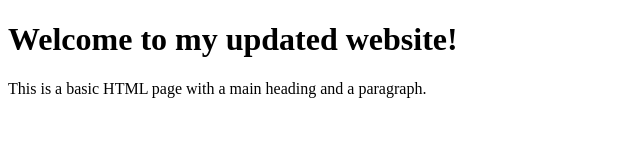
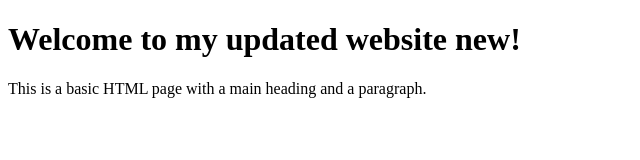
Before and after one commit to yogeshkumarj7/demo2, a plain HTML site: page index.html in a window 1280 px wide. Shown: the whole page, without its empty margins (0-640 px from the left). Drawn offline with Linux system fonts and the light colour scheme.

Commit message:
Update index.html

```diff
--- a/index.html
+++ b/index.html
@@ -6,7 +6,7 @@
     <title>My Simple Website</title>
 </head>
 <body>
-    <h1>Welcome to my updated website!</h1>
+    <h1>Welcome to my updated website new!</h1>
     <p>This is a basic HTML page with a main heading and a paragraph.</p>
 </body>
 </html>
```
